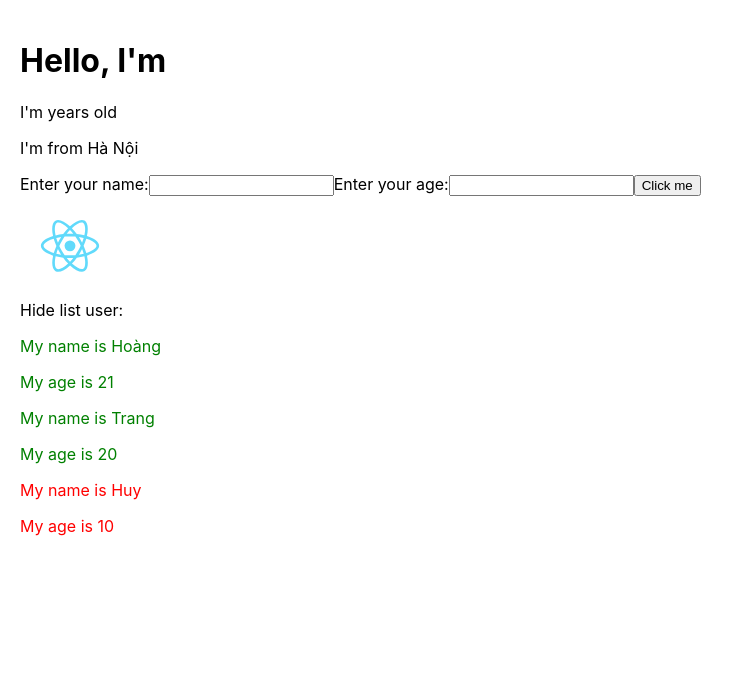
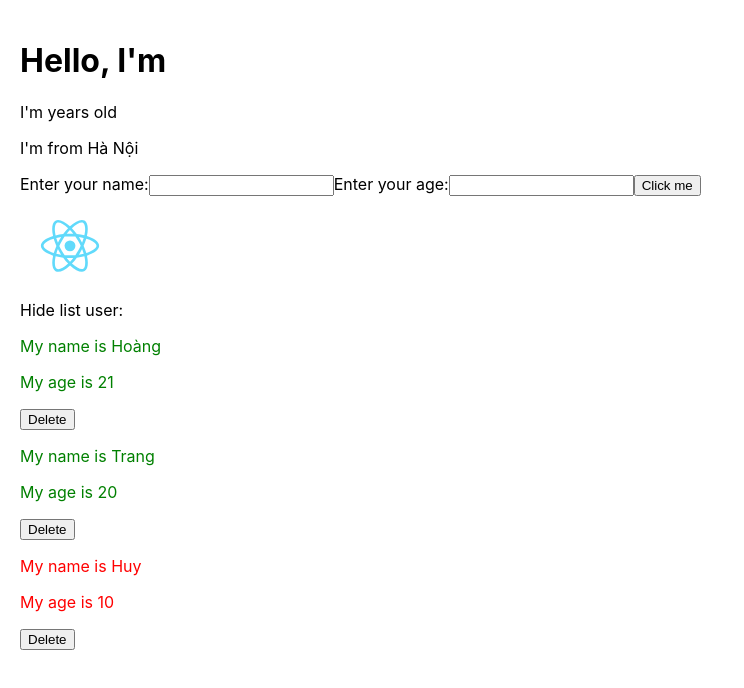
Before and after one commit to NemCaBong/react-learn, a React (Create React App) app: page / in a window 1280 px wide. Shown: the top 688 px of the page, without its empty margins (0-744 px from the left). Built offline with nearby package versions, Linux system fonts and the light colour scheme.

Commit message:
Xoa di cac user

```diff
--- a/src/components/DisplayInfo.js
+++ b/src/components/DisplayInfo.js
@@ -6,11 +6,13 @@ class DisplayInfo extends React.Component {
   state = {
     isShowListUser: true,
   };
+
   handleShowHide = () => {
     this.setState({
       isShowListUser: !this.state.isShowListUser,
     });
   };
+
   render() {
     const { listUsers } = this.props;
     return (
@@ -33,6 +35,13 @@ class DisplayInfo extends React.Component {
                 <div key={user.id} className={+user.age > 18 ? "green" : "red"}>
                   <p>My name is {user.name}</p>
                   <p>My age is {user.age}</p>
+                  <button
+                    onClick={() => {
+                      this.props.handleDeleteUser(user.id);
+                    }}
+                  >
+                    Delete
+                  </button>
                 </div>
               );
             })}
--- a/src/components/MyComponent.js
+++ b/src/components/MyComponent.js
@@ -17,11 +17,23 @@ class MyComponent extends React.Component {
     });
   };
 
+  handleDeleteUser = (userId) => {
+    let listUsersClone = [...this.state.listUsers];
+    listUsersClone = listUsersClone.filter((user) => user.id !== userId);
+
+    this.setState({
+      listUsers: listUsersClone,
+    });
+  };
+
   render() {
     return (
       <>
         <AddUserInfo handleAddNewUser={this.handleAddNewUser} />
-        <DisplayInfo listUsers={this.state.listUsers} />
+        <DisplayInfo
+          handleDeleteUser={this.handleDeleteUser}
+          listUsers={this.state.listUsers}
+        />
       </>
     );
   }
```
